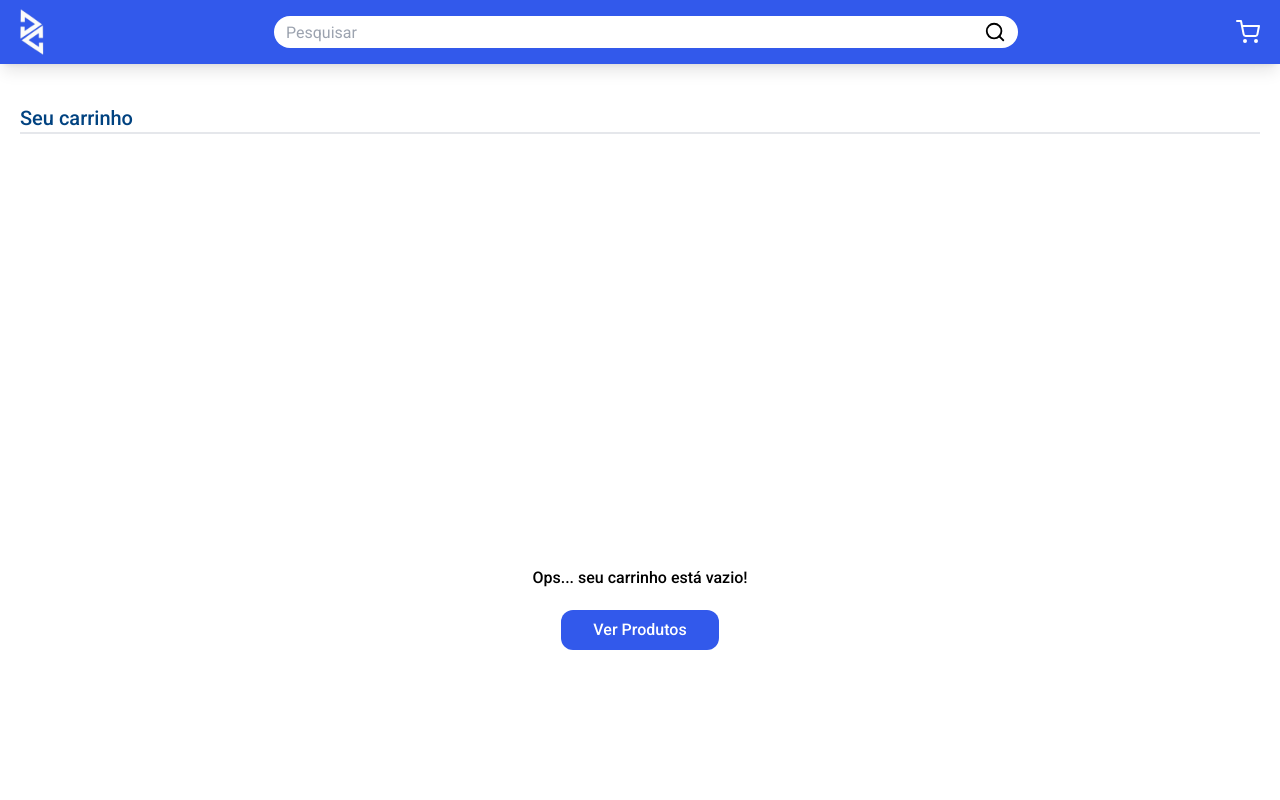
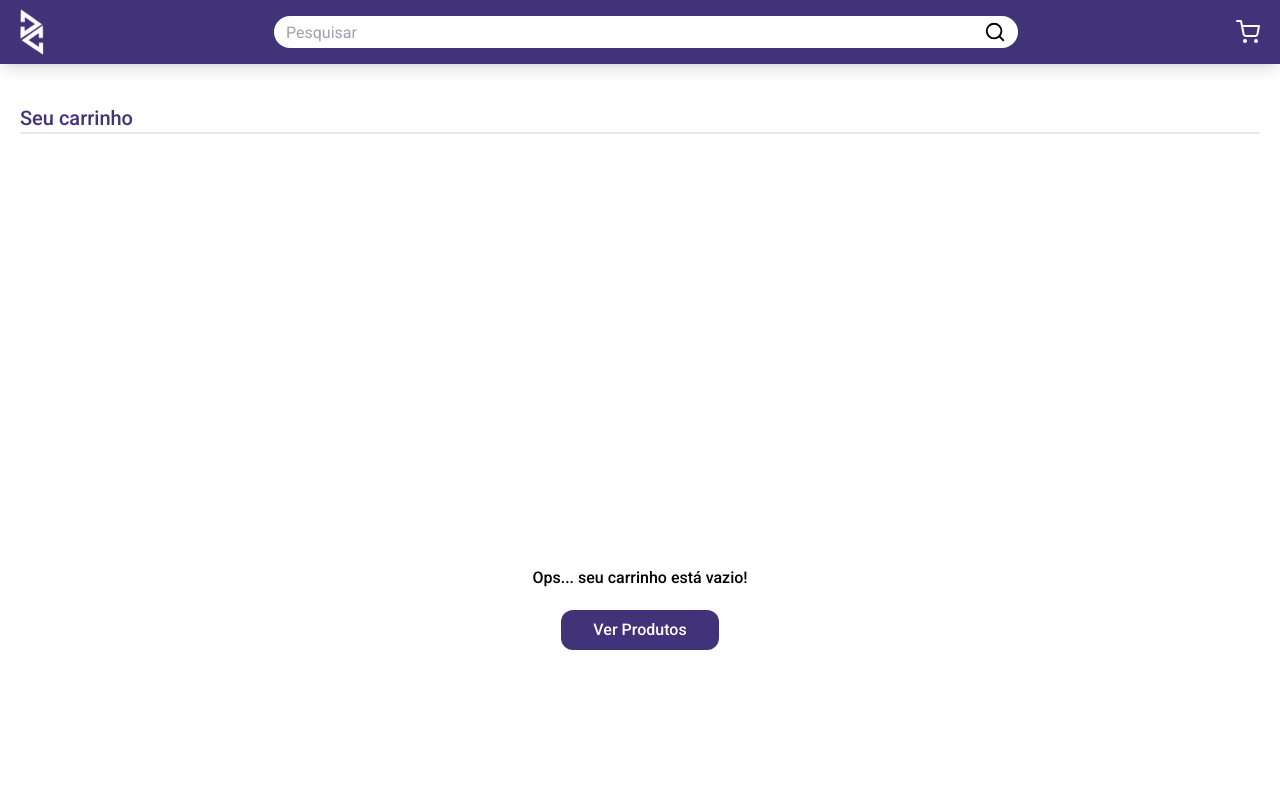
Before and after one commit to marcosgxmes/anime-e-commerce, a React (Vite) app: page /cart in a window 1280 px wide. Shown: the top 800 px of the page. Built offline with nearby package versions, Linux system fonts and the light colour scheme.

Commit message:
update header color

```diff
--- a/src/pages/cart/index.tsx
+++ b/src/pages/cart/index.tsx
@@ -10,9 +10,9 @@ export function Cart() {
   const { cart, total, addItemCart, removeItemCart, deleteItemCart } = useContext(CartContext);
 
   return (
-    <div className="w-full h-full flex flex-col max-w-7xl mx-auto px-5 py-10 items-center bg-white">
-      <h1 className="w-full font-medium text-xl text-start mb-10 text-colorTotal border-b-2 border-gray-200">Seu carrinho</h1>
+    <div className="w-full flex flex-col max-w-7xl mx-auto px-5 mb-10 items-center bg-white">
 
+        <h1 className="w-full font-medium text-xl text-start m-10 text-footer border-b-2 border-gray-200">Seu carrinho</h1>
         {cart.length === 0 && (
           <div className='h-screen flex flex-col gap-2 items-center justify-center'>
             <p className='font-medium mt-20'>Ops... seu carrinho está vazio!</p>
@@ -23,11 +23,9 @@ export function Cart() {
             </Link>
           </div>
         )}
-
         {cart.map((item) => (
           <section key={item.id}
-          className="flex flex-col justify-items-start w-full md:w-4/6 border mb-5 pb-1 border-gray-200 rounded-3xl bg-gray-50">
-
+            className="flex flex-col h-full justify-items-start w-full md:w-4/6 border mb-8 border-gray-200 rounded-3xl bg-gray-50">
             <div className='flex justify-between py-2 w-full border-2 px-4 gap-2 bg-white border-gray-200 rounded-3xl'>
               <div className='flex itens-center justify-center w-4/6'>
                 <Link to={`/product/${item.id}`}>
@@ -38,8 +36,6 @@ export function Cart() {
                   />
                 </Link>
               </div>
-
-
               <div className='w-full  flex flex-col items-start justify-between gap-3'>
                 <div className='flex flex-col justify-between gap-5 h-full'>
                   <p className='font-bold text-lg'>{item.title}</p>
@@ -48,7 +44,6 @@ export function Cart() {
                     <p>Criador: {item.creator}</p>
                   </div>
                 </div>
-
                 <div className='w-full flex items-center justify-between border-t border-border pt-2'>
                   <strong className="float-right text-colorTotal text-lg font-roboto">
                     {item.total.toLocaleString("pt-BR", {
@@ -57,10 +52,8 @@ export function Cart() {
                     })}
                   </strong>
                 </div>
-
               </div>
             </div>
-
             <div className='flex items-center justify-between p-2 px-4 text-sm '>
               <div className="flex items-center justify-center gap-2 px-2 rounded-md font-robot">
                 <button
@@ -68,16 +61,13 @@ export function Cart() {
                   className="p-1 rounded-md font-medium flex item-center justify-center">
                   <CiCircleMinus size={28} color='#333' />
                 </button>
-
                 {item.amount}
-
                 <button
                   onClick={() => addItemCart(item)}
                   className="p-1 rounded-md text-white font-medium flex item-center justify-center">
                   <BsPlusCircle size={24} color="#333" />
                 </button>
               </div>
-
               <button
                 className='p-1 flex items-center gap-1 text-footer font-bold text-sm'
                 onClick={() => deleteItemCart(item)}>
@@ -88,20 +78,16 @@ export function Cart() {
           </section>
         ))}
 
-
-
         {cart.length !== 0 && (
-        <div className='w-full h-full max-w-5xl mt-4 flex flex-col justify-between items-center'>
+          <div className='w-full max-w-5xl mt-5 flex flex-col justify-between items-center'>
             <div className='w-full flex items-center justify-between mb-6 border-t pt-1 border-border'>
               <p>Total a pagar :</p>
               <p className="font-bold text-right text-2xl text-verde">{total}</p>
             </div>
-
             <div className='flex gap-4 w-full items-center justify-center'>
               <button className='flex w-full bg-white text-footer border border-footer hover:bg-footer hover:text-white rounded-xl items-center justify-center gap-2 p-4'>
                 Continuar
               </button>
-
               <button className='bg-black w-full text-white rounded-xl flex items-center justify-center gap-2 p-4'>
                 Pix
                 <FaPix size={20} color="#00bdae" />
@@ -110,5 +96,6 @@ export function Cart() {
           </div>
         )}
       </div>
+
   )
 }
--- a/src/pages/home/index.tsx
+++ b/src/pages/home/index.tsx
@@ -78,9 +78,9 @@ export function Home() {
   return (
     <div className='bg-slate-200 pb-10'>
       <main className="w-full max-w-7xl px-5 mx-auto">
-        <h1 className="font-medium text-2xl mb-2 py-6 text-center text-colorTotal">Populares</h1>
+        <h1 className="font-medium text-2xl mb-2 py-6 text-center text-footer">Populares</h1>
 
-        <div className='grid grid-cols-2 gap-4 md:grid-cols-2 lg:grid-cols-5 justify-evenly bg-white px-3 py-5 rounded-md'>
+        <div className='grid grid-cols-2 gap-5 md:grid-cols-2 lg:grid-cols-5 justify-evenly bg-white px-2 py-4 rounded-md'>
           {products.map((product) => (
             <section key={product.id} className="w-full flex flex-col justify-between">
               <Link to={`/product/${product.id}`}>
--- a/tailwind.config.js
+++ b/tailwind.config.js
@@ -11,11 +11,11 @@ export default {
         color: "#333",
         border: "#cdcdcd",
         background: "#f2f2f2;",
-        footer: "#3259eb",
+        footer: "#41337A",
         header: "#333",
-        verde: "#28c76f",
+        verde: "#32DE8A",
         backgroundButton: "#f2f2f2",
-        text: "#343d55",
+        text: "#353531",
         red: "#DA291C",
         fontFamily: { Rototo: ["Roboto"]}
 
```
Lines whose indentation alone changed are shown as unchanged.
